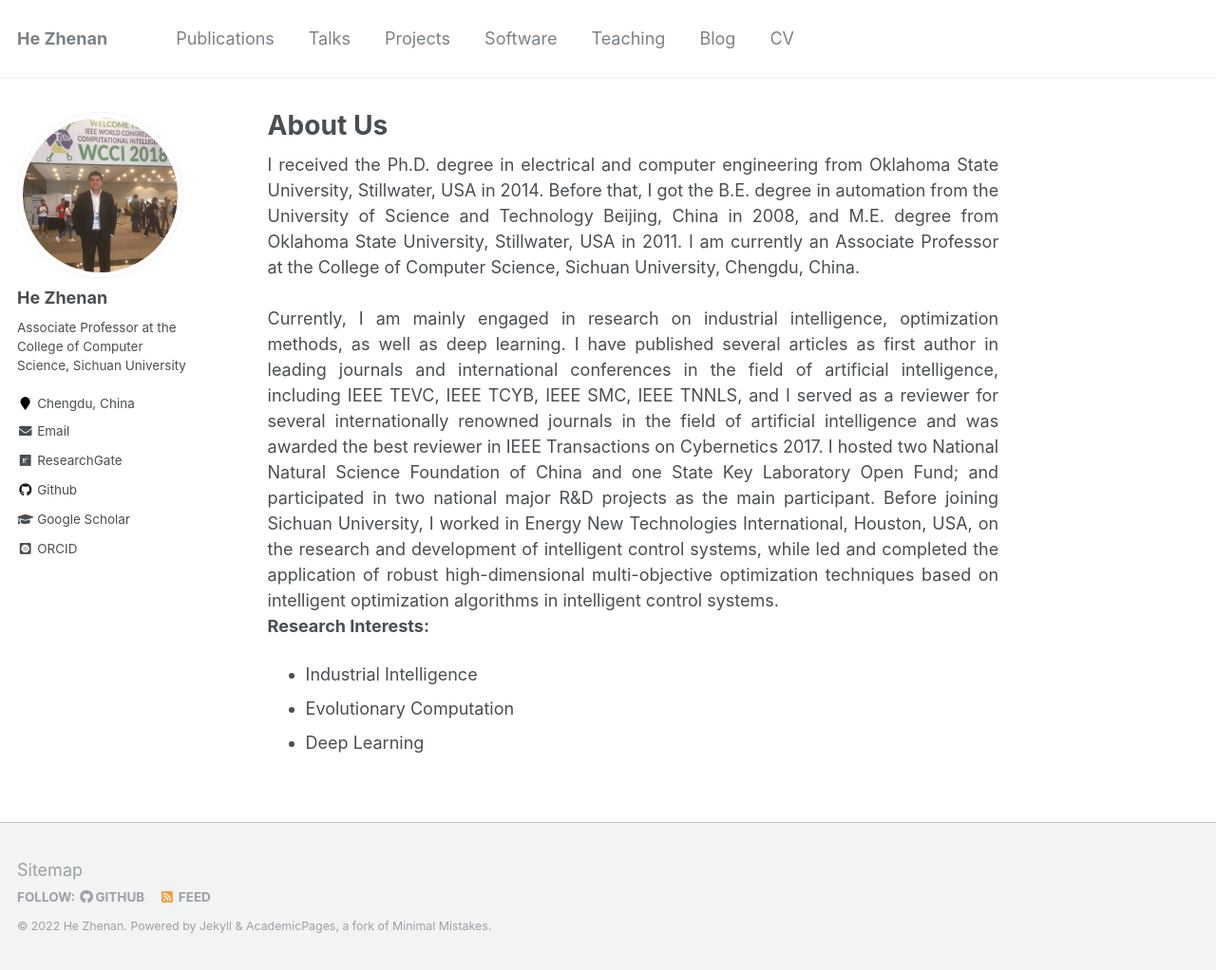
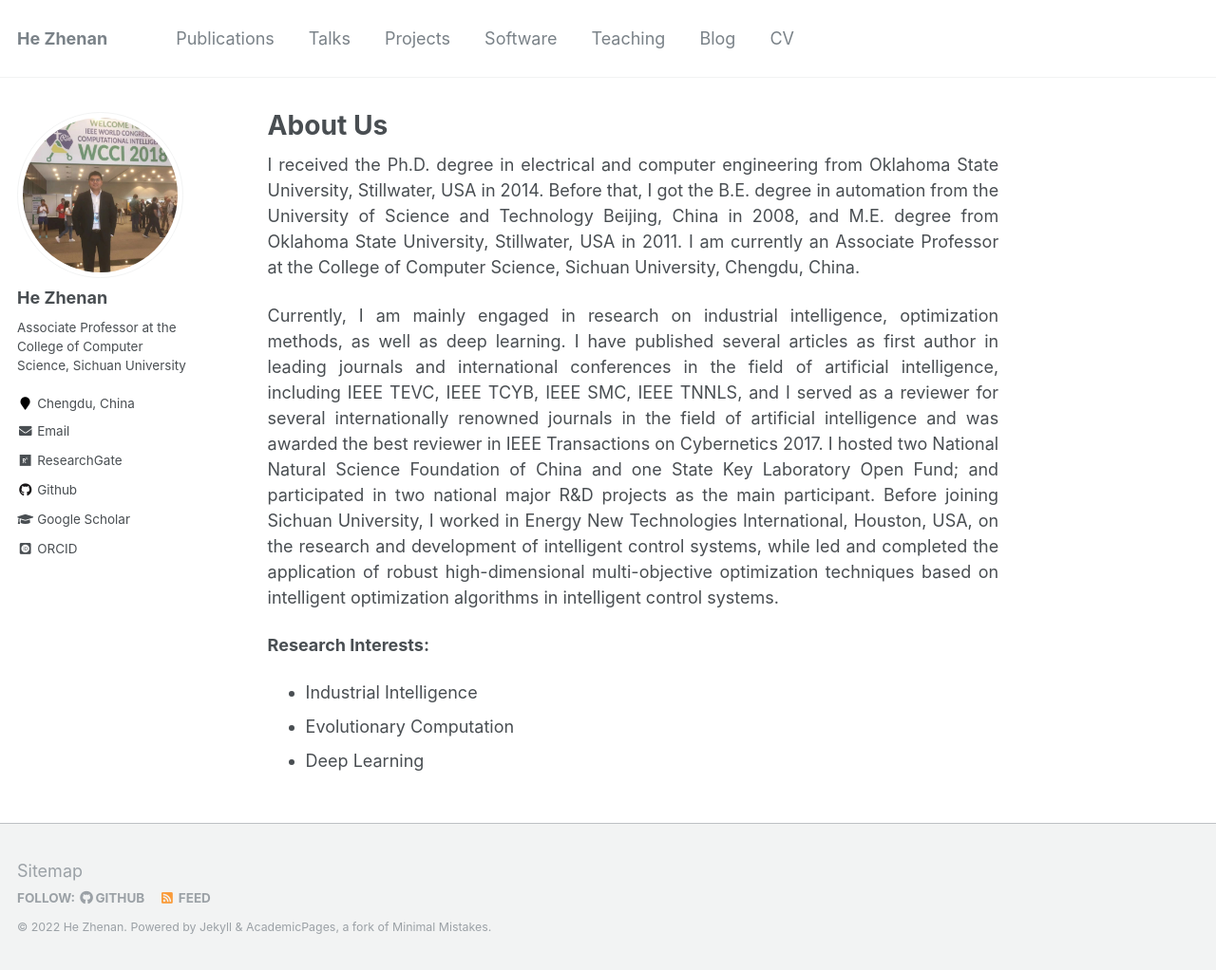
Before and after one commit to JianmingChen121/KaminZZZ.github.io, a Jekyll site: the page built from _pages/about.md, in a window 1280 px wide and 1022 px high. Shown: the whole window at 95% size. Built offline with Jekyll 4.4.1, drawn with Linux system fonts in a browser that asks for light colours; some web fonts are replaced.

Commit message:
Update about.md

```diff
--- a/_pages/about.md
+++ b/_pages/about.md
@@ -8,11 +8,13 @@ redirect_from:
   - /about.html
 ---
 
-<div style="text-align:justify;">
+<p style="text-align:justify;">
 I received the Ph.D. degree in electrical and computer engineering from Oklahoma State University, Stillwater, USA in 2014. Before that, I got the B.E. degree in automation from the University of Science and Technology Beijing, China in 2008, and M.E. degree from Oklahoma State University, Stillwater, USA in 2011. I am currently an Associate Professor at the College of Computer Science, Sichuan University, Chengdu, China.
-<br><br>
+</p>
+
+<p style="text-align:justify;">
 Currently, I am mainly engaged in research on industrial intelligence, optimization methods, as well as deep learning. I have published several articles as first author in leading journals and international conferences in the field of artificial intelligence, including IEEE TEVC, IEEE TCYB, IEEE SMC, IEEE TNNLS, and I served as a reviewer for several internationally renowned journals in the field of artificial intelligence and was awarded the best reviewer in IEEE Transactions on Cybernetics 2017. I hosted two National Natural Science Foundation of China and one State Key Laboratory Open Fund; and participated in two national major R&D projects as the main participant. Before joining Sichuan University, I worked in Energy New Technologies International, Houston, USA, on the research and development of intelligent control systems, while led and completed the application of robust high-dimensional multi-objective optimization techniques based on intelligent optimization algorithms in intelligent control systems.
-</div>
+</p>
 
 <b>Research Interests:</b>
 * Industrial Intelligence
```
